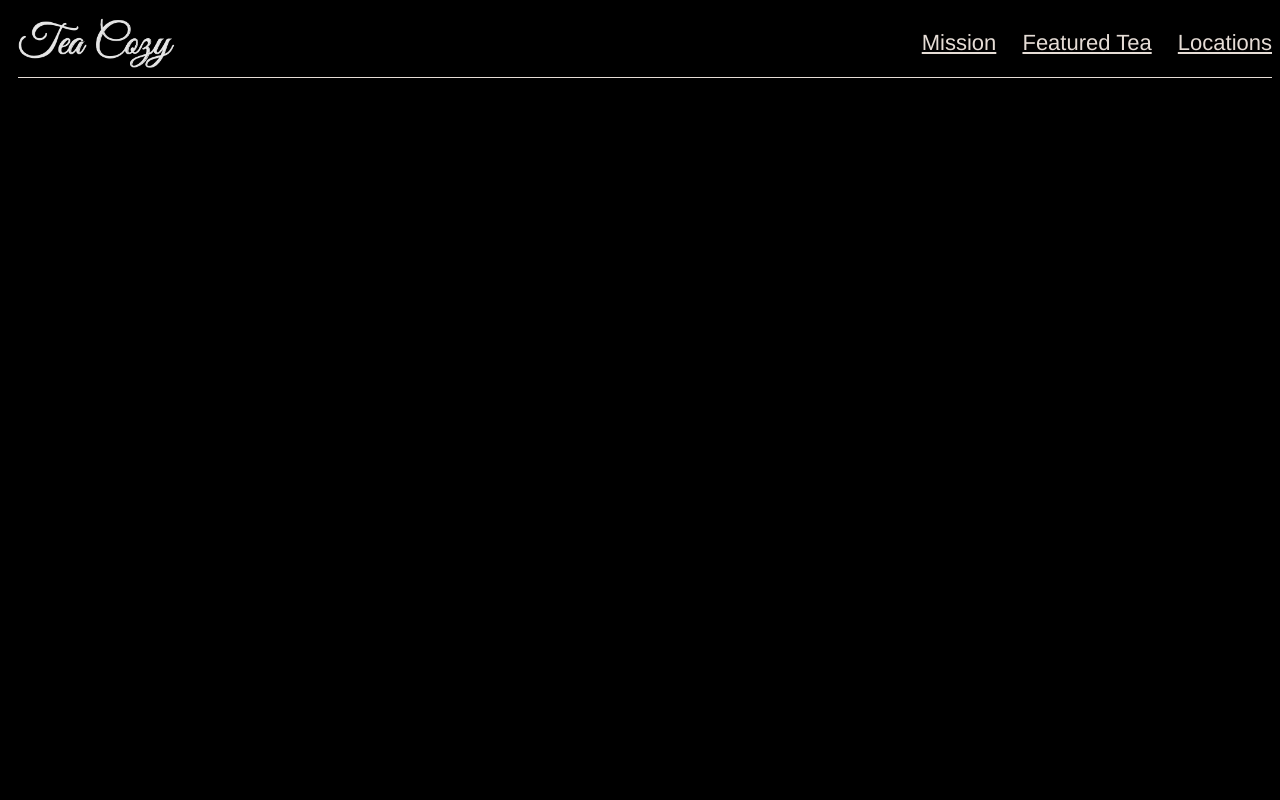
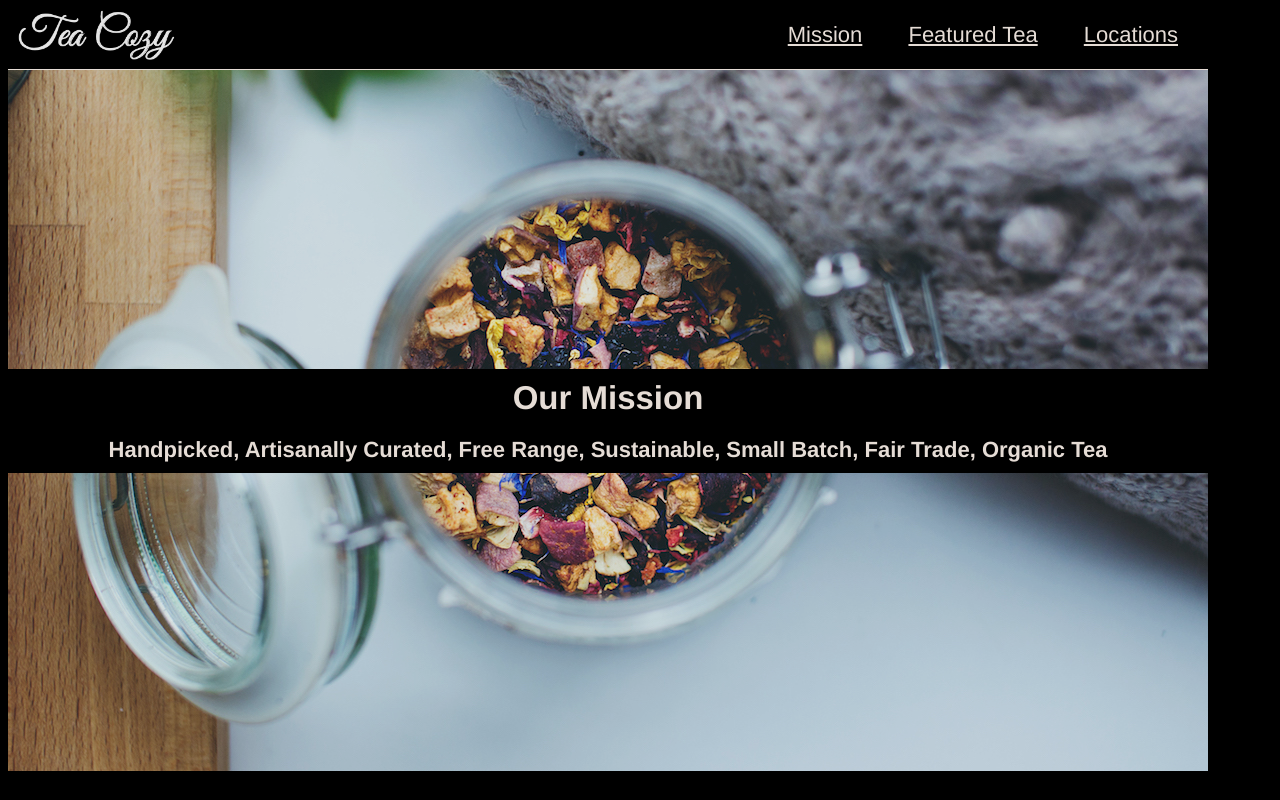
Before and after one commit to carlasnep/Teacozy, a plain HTML site: page index.html in a window 1280 px wide. Drawn offline with Linux system fonts and the light colour scheme.

Commit message:
mission added

```diff
--- a/index.html
+++ b/index.html
@@ -20,5 +20,14 @@
   </div>
   </header>
 
+  <!-- content Mission -->
+
+  <div class="mission">
+    <h2>Our Mission</h2>
+    <h4>Handpicked, Artisanally Curated, Free Range, Sustainable, Small Batch, Fair Trade, Organic Tea</h4>
+  </div>
+
+
+
   </body>
 </html>
--- a/resources/css/style.css
+++ b/resources/css/style.css
@@ -14,28 +14,51 @@ a {
   linkcolor: seashell;
 }
 
-
 /* header */
 
 .header {
   display: flex;
-  flex-direction: row;
   justify-content: space-between;
   align-content: center;
+  flex-flow: row; wrap;
   height: 69px;
-  width: auto;
-  margin-left: 10px;
+  width: 1200px;
   border-bottom: 1px solid seashell;
+  position: fixed;
+  top: 0;
+  left: 5;
+  background-color: black;
+
 }
 
 .header img {
   height: 50px;
   width: auto;
   align-self: center;
+  margin-left: 10px;
 }
 
 .header li {
   list-style: none;
   display: inline-block;
-  padding-left: 20px;
+  padding: 0px 10px;
+  margin-right: 20px;
 }
+
+/* content Mission */
+
+.mission {
+  background-image: url("../images/img-mission-background.jpg");
+  height: 700px;
+  width: 1200px;
+  display: flex;
+  flex-flow: column wrap;
+  justify-content: center;
+  padding-top: 63px;
+}
+
+.mission h2,h4 {
+  margin: 0;
+  background-color: black;
+  padding: 10px;
+}
```
